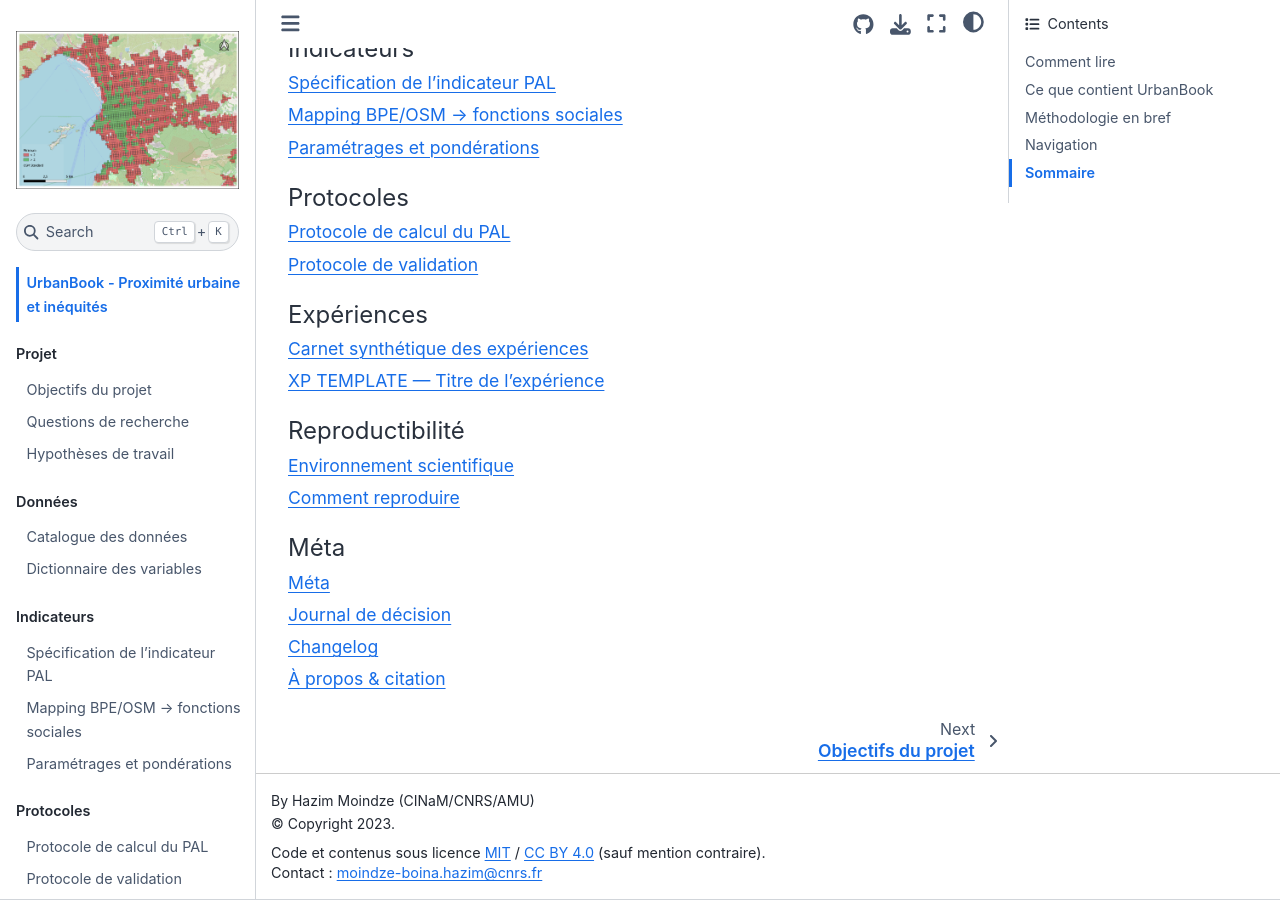
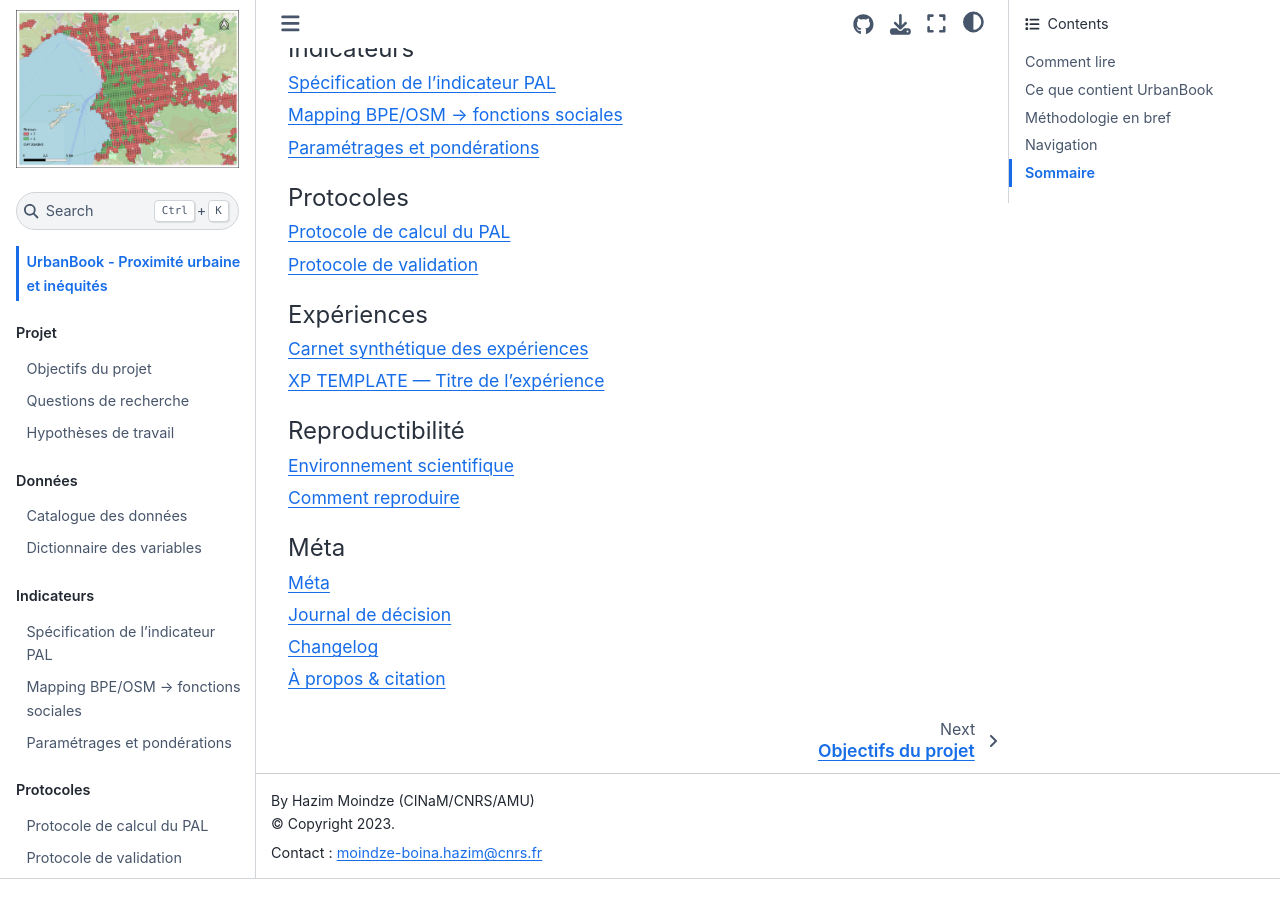
Before and after one commit to techByHazim/UrbanBook, a Jupyter Book: the page built from intro.md, in a window 1280 px wide and 900 px high, scrolled down 2306 px. Built offline with Jupyter Book 1.0.4 settings and Sphinx 7.4.7 and the Sphinx Book theme 1.1.4, drawn with Linux system fonts in a browser that asks for light colours; after the commit the page ends 3185 px from its top, so only the background shows below that.

Commit message:
Mise à jour auteur

```diff
--- a/_config.yml
+++ b/_config.yml
@@ -47,8 +47,6 @@ html:
     google_analytics_id: ""   # J'ai pas encore de GA
   extra_footer: |
     <div style="font-size:0.9rem; line-height:1.4; margin-top:0.5rem;">
-      Code et contenus sous licence <a href="https://opensource.org/license/mit/" target="_blank" rel="noopener">MIT</a> /
-      <a href="https://creativecommons.org/licenses/by/4.0/" target="_blank" rel="noopener">CC BY 4.0</a> (sauf mention contraire).<br>
       Contact : <a href="mailto:hazim@cinam.univ-mrs.fr">moindze-boina.hazim@cnrs.fr</a>
     </div>
 
```
